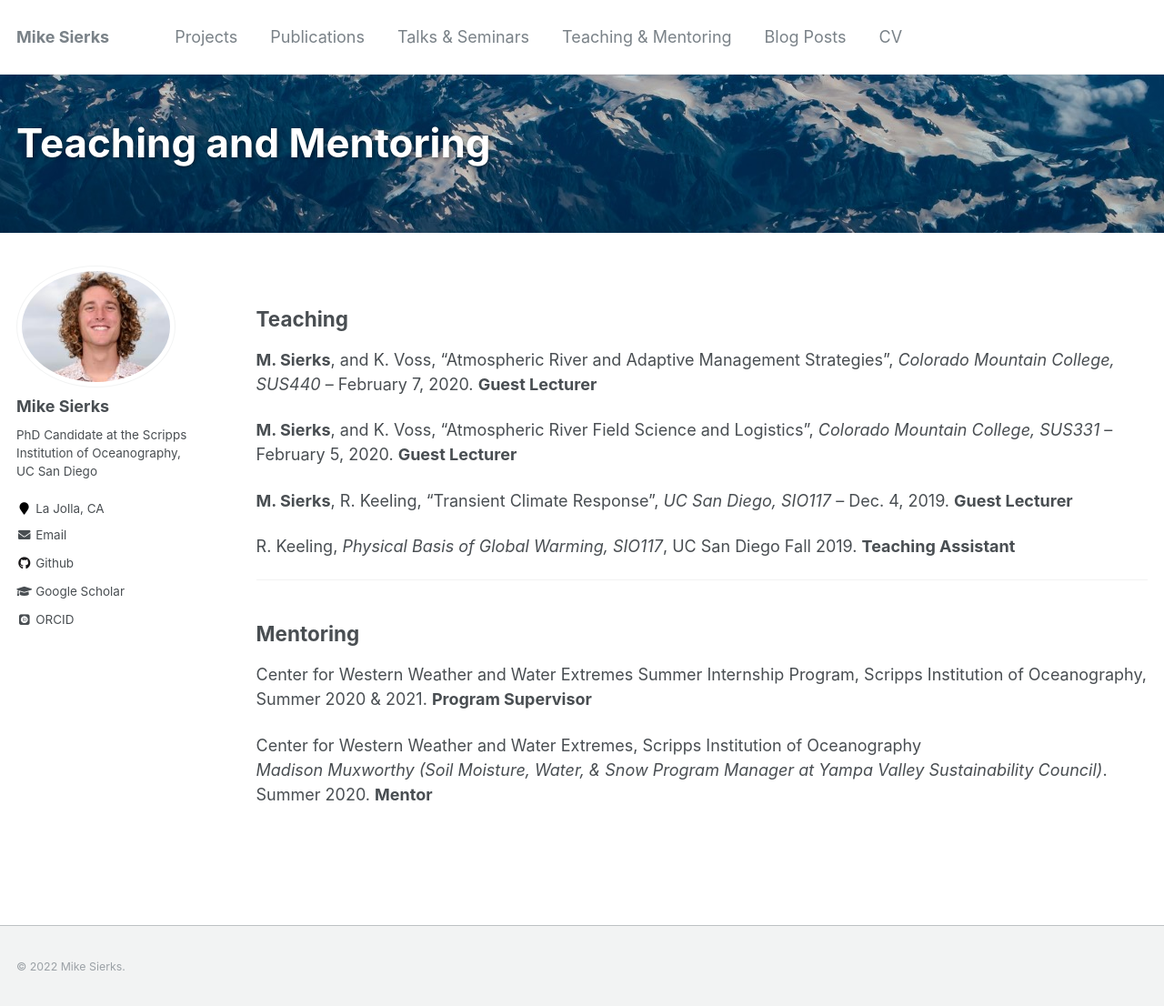
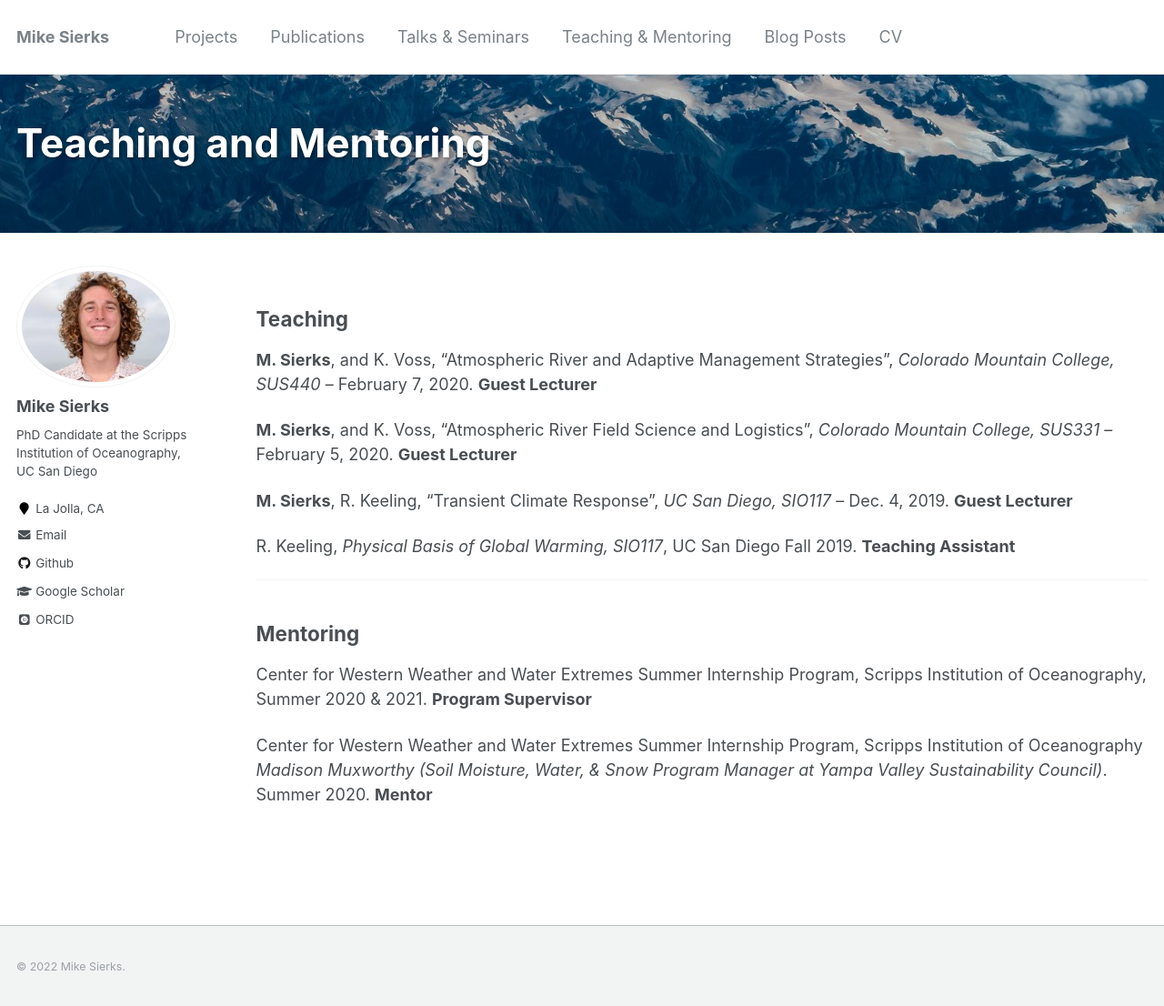
Before and after one commit to mdsierks/mdsierks.github.io, a Jekyll site: the page built from _pages/teach.md, in a window 1280 px wide and 1108 px high. Shown: the whole window at 91% size. Built offline with Jekyll 4.4.1, drawn with Linux system fonts in a browser that asks for light colours; some web fonts are replaced.

Commit message:
fix typos

```diff
--- a/_pages/teach.md
+++ b/_pages/teach.md
@@ -34,4 +34,4 @@
 
 Center for Western Weather and Water Extremes Summer Internship Program, Scripps Institution of Oceanography, Summer 2020 & 2021. **Program Supervisor**
 
-Center for Western Weather and Water Extremes, Scripps Institution of Oceanography <br/> *Madison Muxworthy (Soil Moisture, Water, & Snow Program Manager at Yampa Valley Sustainability Council)*. Summer 2020. **Mentor**
+Center for Western Weather and Water Extremes Summer Internship Program, Scripps Institution of Oceanography <br/> *Madison Muxworthy (Soil Moisture, Water, & Snow Program Manager at Yampa Valley Sustainability Council)*. Summer 2020. **Mentor**
```
